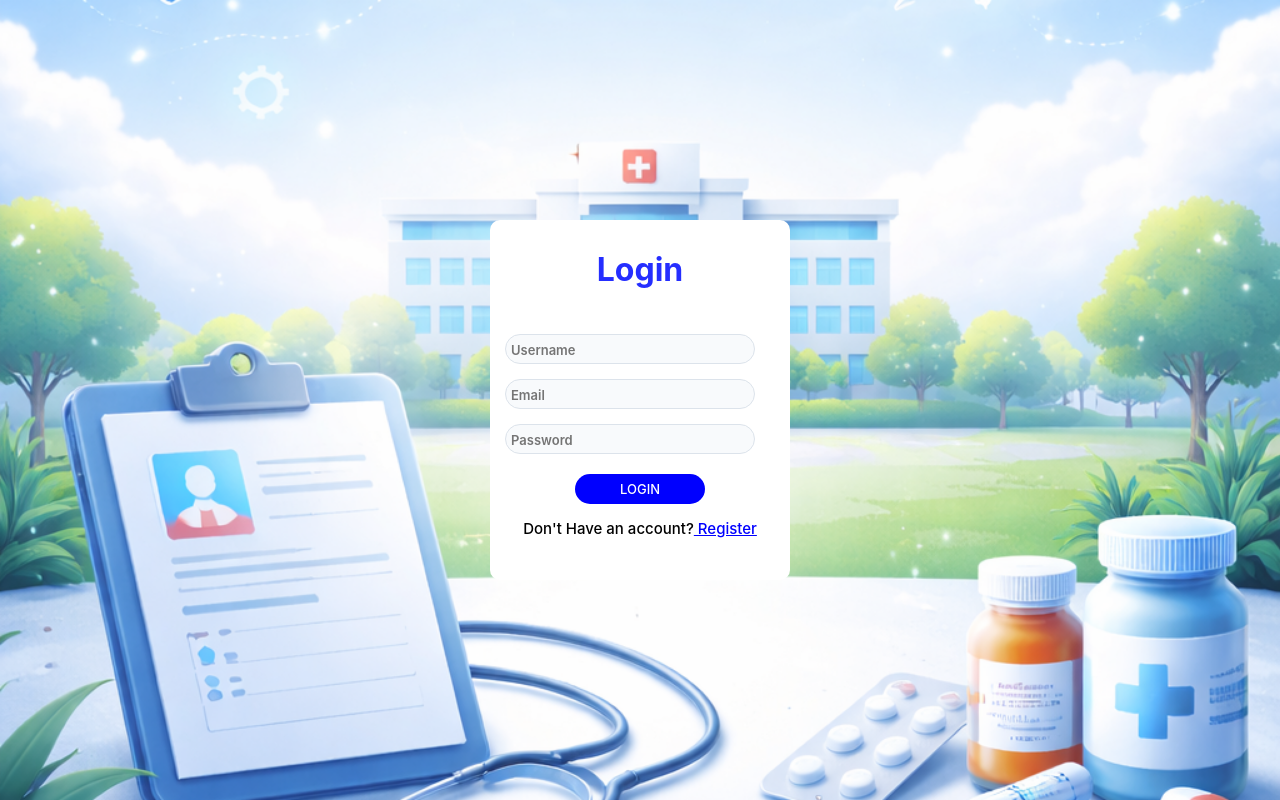
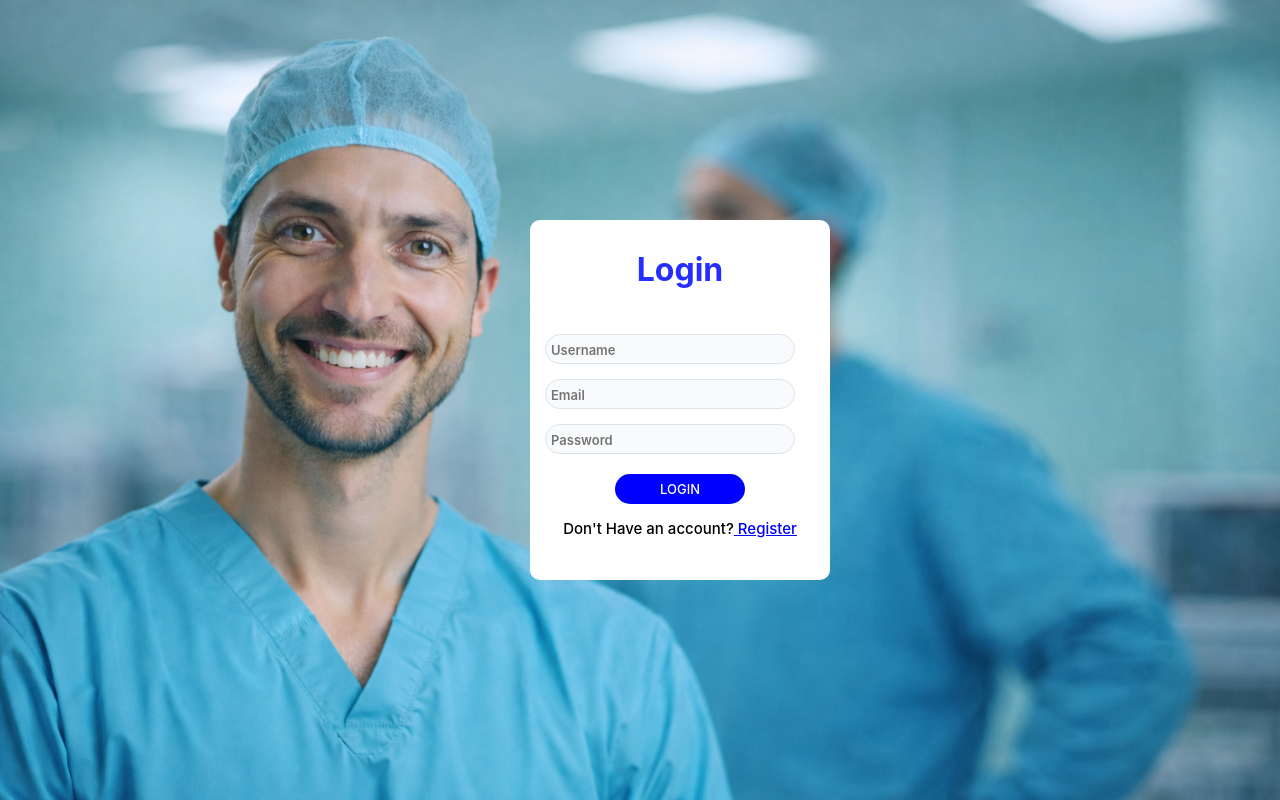
Before and after one commit to Sud123231/hospital-management-project, a Flask app: page /login in a window 1280 px wide. Run offline with Flask 3, Linux system fonts and the light colour scheme.

Commit message:
Add background image for login page

```diff
--- a/folder1/static/login.css
+++ b/folder1/static/login.css
@@ -8,7 +8,7 @@
 }
 body {
     background-color: #E9F3FF;
-    background-image: url(/static/images/image2.png);
+    background-image: url(/static/images/image8.png);
     background-size:cover;
     height: 100vh;   /* Full viewport height */
     display:flex;
@@ -35,6 +35,7 @@ body {
     background-color: white;
     border-radius:10px;
     transition:transform 0.3s ease-in-out; /* smooth effect */
+    margin-left:80px;
 }
 #loginhead{
     text-align: center;
```
Also changed, not shown: doctor2.png.png (added), folder1/static/images/image2.png (deleted), folder1/static/images/image8.png (added), folder1/templates/login.html (line endings or trailing spaces).
